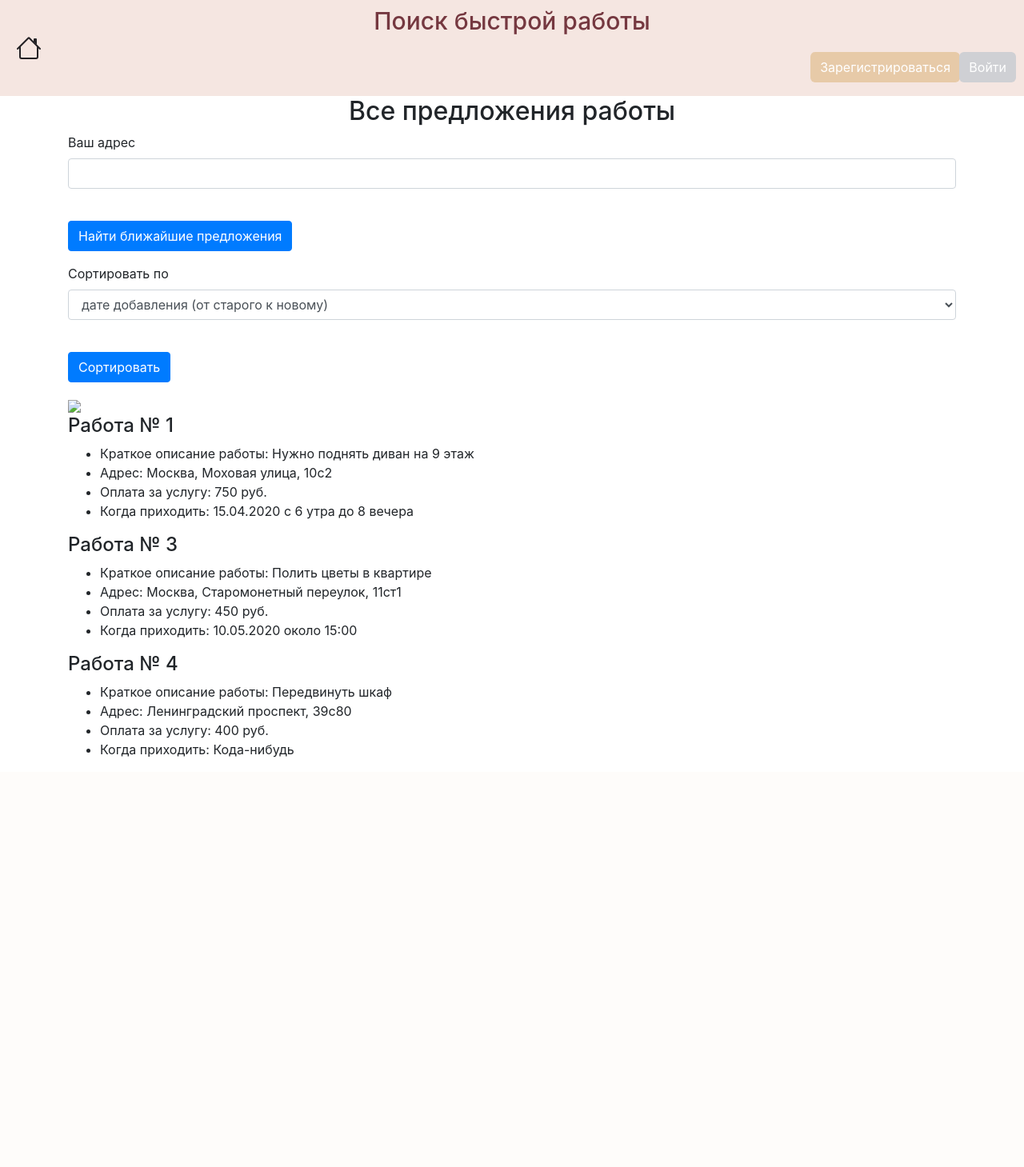
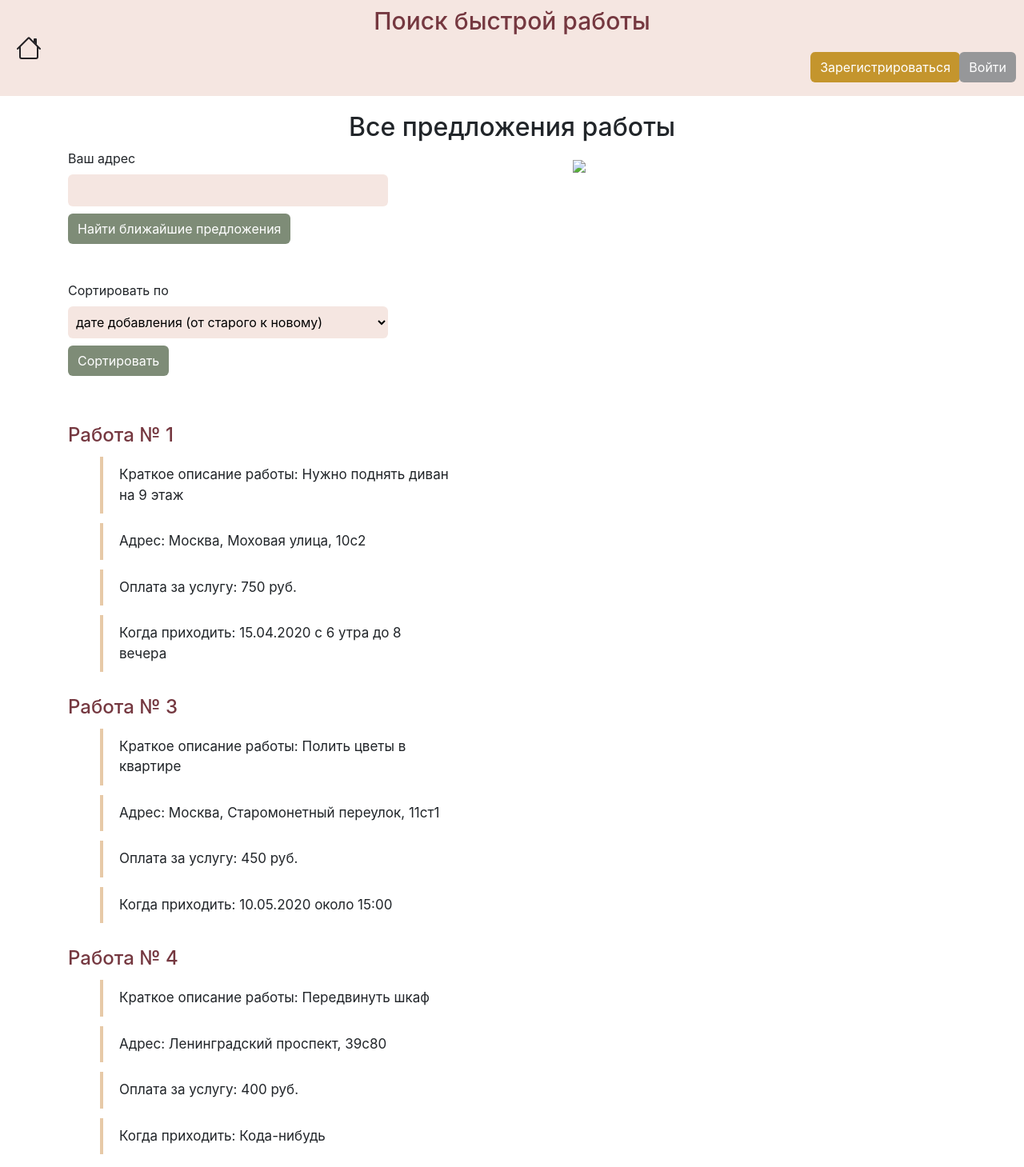
Before and after one commit to tsemkaloalena/web_project, a Flask app: page / in a window 1280 px wide. Shown: the whole page at 80% size. Before the commit the page ends 947 px from the top, so only its background shows below. Run offline with Flask 2, Linux system fonts and the light colour scheme; data comes from the database, SQL or seed files in the repository; data that the repository does not hold is empty; some libraries are stand-ins or nearby versions.

Commit message:
index style

```diff
--- a/static/css/style.css
+++ b/static/css/style.css
@@ -44,28 +44,28 @@
     position: absolute;
     margin-top: 35px;
     right: 80px;
-    background-color: #e7caa8;
+    background-color: #c4952d;
     color: #fff;
     border-radius: 6px;
     padding: 7px 12px 7px 12px;
 }
 .register a:hover {
     color: #fff;
-    background-color: #ccb295;
+    background-color: #ccad7f;
     text-decoration: none;
 }
 .login a {
     position: absolute;
     right: 10px;
     margin-top: 35px;
-    background-color: #cfd0d4;
+    background-color: #969799;
     color: #fff;
     border-radius: 6px;
     padding: 7px 12px 7px 12px;
 }
 .login a:hover {
     color: #fff;
-    background-color: #969799;
+    background-color: #646466;
     text-decoration: none;
 }
 @media (max-width: 800px) {
@@ -94,3 +94,80 @@
     }
 
 }
+
+
+.index-title {
+    text-align: center;
+    margin-top: 20px;
+}
+.index_button {
+    background-color: #7e8c77;
+    border: none;
+    color: #fff;
+    border-radius: 6px;
+    padding: 7px 12px 7px 12px;
+    margin-top: -20px;
+    margin-bottom: 30px;
+}
+.index-form {
+    width: 400px;
+    border: none;
+    border-radius: 6px;
+    height: 40px;
+    padding: 6px;
+    background-color: #f5e6e1;
+}
+form {
+    width: 400px;
+}
+.index-job {
+    width: 500px;
+    margin-top: 30px;
+}
+.index-job h4 {
+    color: #753840;
+}
+.map {
+    position: absolute;
+    top: 200px;
+    right: 10%;
+}
+@media (max-width: 1320px) {
+    .map {
+        width: 500px;
+        right: 5%;
+    }
+}
+@media (max-width: 1180px) {
+    .map {
+        width: 400px;
+        right: 10%;
+    }
+    .index-job {
+        width: 100%;
+    }
+}
+@media (max-width: 990px) {
+    .map {
+        position: relative;
+        width: 500px;
+        top: 0;
+        right: auto;
+    }
+}
+@media (max-width: 550px) {
+    .map {
+        max-width: 100%;
+    }
+}
+
+ul {
+    list-style: none;
+    counter-reset: li;
+}
+ul li {
+    border-left: 4px solid #e7caa8;
+    padding:10px 20px 10px 20px;
+    margin: 12px 0 12px 0;
+    font-size: 17px;
+}
--- a/templates/index.html
+++ b/templates/index.html
@@ -2,11 +2,12 @@
 
 {% block content %}
 
-<h2 align="center">Все предложения работы</h2>
+<h2 class="index-title">Все предложения работы</h2>
+
 <form action="" method="POST">
     <p>
         {{ form.my_address.label }}<br>
-        {{ form.my_address(class="form-control") }}<br>
+        {{ form.my_address(class="index-form") }}<br>
         {% for error in form.my_address.errors %}
     <p content="alert alert-danger" role="alert">
         {{ error }}
@@ -14,25 +15,27 @@
     {% endfor %}
     </p>
 
-    <p>{{ form.submit_address(type="submit", class="btn btn-primary") }}</p>
+    <p>{{ form.submit_address(type="submit", class="index_button") }}</p>
 
-        <p>
+    <p>
         {{ form.sorting.label }}<br>
-        {{ form.sorting(class="form-control") }}<br>
+        {{ form.sorting(class="index-form") }}<br>
         {% for error in form.sorting.errors %}
     <p content="alert alert-danger" role="alert">
         {{ error }}
     </p>
     {% endfor %}
     </p>
-    <p>{{ form.submit_sort(type="submit", class="btn btn-primary") }}</p>
+    <p>{{ form.submit_sort(type="submit", class="index_button") }}</p>
 
     {{message}}
 </form>
+<img class="map" src="/{{ image }}">
 
-<img src="/{{ image }}">
+
 {% for item in jobs%}
 {% if item.is_finished == False %}
+<div class="index-job">
 <h4>Работа № {{ item.id }}</h4>
 
 <ul>
@@ -54,7 +57,7 @@
     <a href="/about_job/{{ item.id }}" class="btn btn-warning" style="margin-bottom: 30px">Подробнее</a>
 </div>
 {% endif %}
-
+</div>
 {% endif %}
 {% endfor %}
 
```
